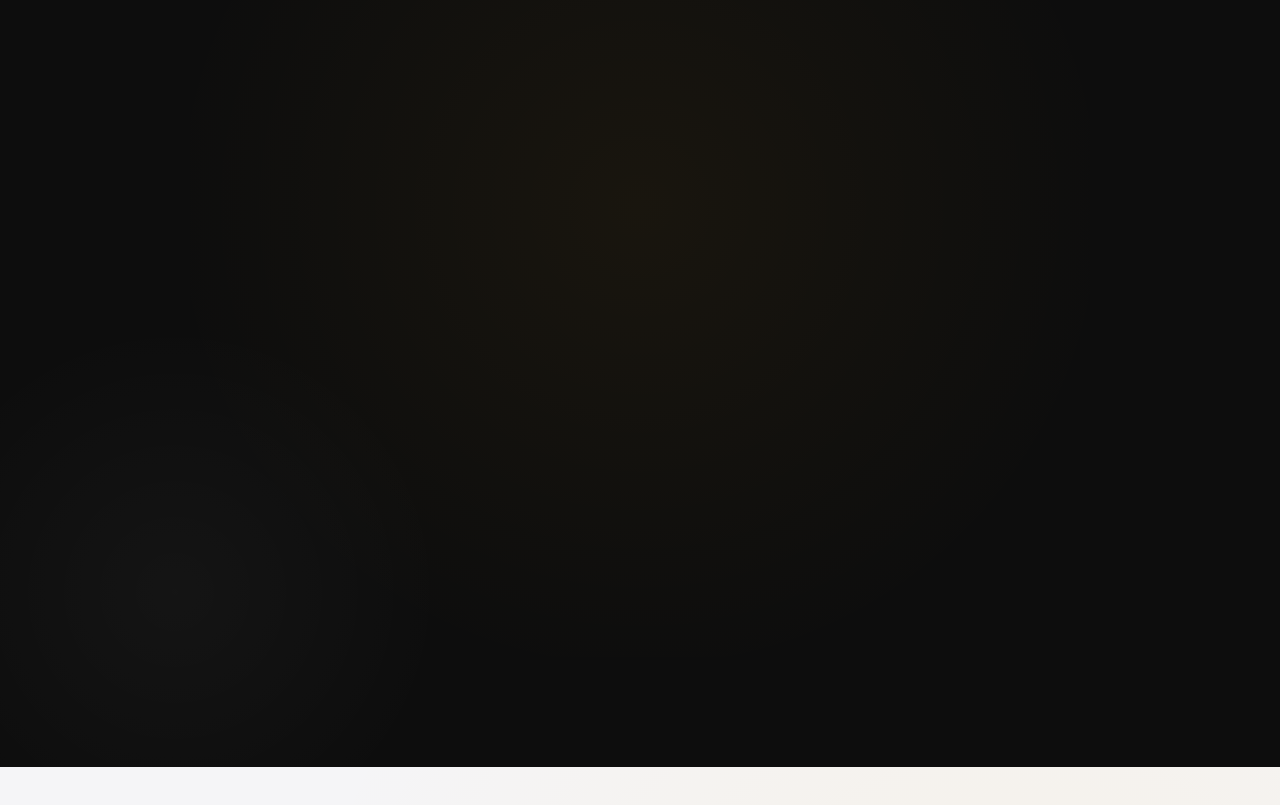
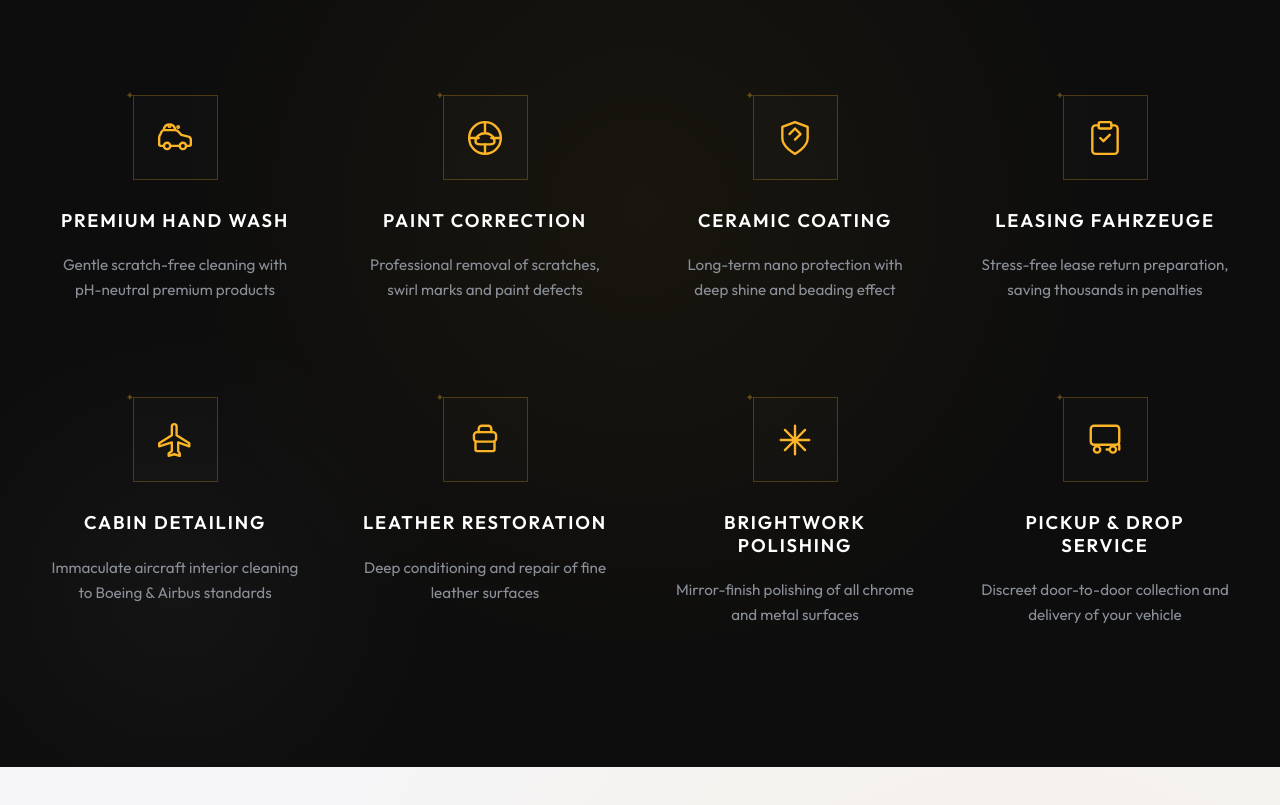
Before and after one commit to ashirvp/WaschEmgel, a website built with Vite: page index.html in a window 1280 px wide. Shown: the part 2931-3736 px from the top of the page. Built offline with nearby package versions, Linux system fonts and the light colour scheme; some packages are replaced by stand-ins of ours; a web font is replaced by a local one.

Commit message:
Replace GSAP ScrollTrigger with robust IntersectionObserver for services reveal

```diff
--- a/main.js
+++ b/main.js
@@ -141,20 +141,23 @@ if (document.querySelector('.flyer-section')) {
   });
 }
 
-// Our Services Grid Reveal
-const serviceGridItems = gsap.utils.toArray('.service-grid-item');
-if (serviceGridItems.length > 0 && document.querySelector('#services-grid')) {
-  gsap.from(serviceGridItems, {
-    y: 25,
-    opacity: 0,
-    duration: 0.55,
-    stagger: 0.04,
-    ease: 'power2.out',
-    scrollTrigger: {
-      trigger: '#services-grid',
-      start: 'top 92%'
-    }
+// Our Services Grid Reveal (IntersectionObserver for absolute robustness on Vercel)
+const servicesSection = document.querySelector('#services-grid');
+const serviceGridItems = document.querySelectorAll('.service-grid-item');
+if (servicesSection && serviceGridItems.length > 0) {
+  const observer = new IntersectionObserver((entries) => {
+    entries.forEach((entry) => {
+      if (entry.isIntersecting) {
+        serviceGridItems.forEach((item) => {
+          item.classList.add('revealed');
+        });
+        observer.unobserve(servicesSection); // stop observing once triggered
+      }
+    });
+  }, {
+    rootMargin: '0px 0px -10% 0px' // triggers slightly before it enters the viewport fully
   });
+  observer.observe(servicesSection);
 }
 
 // Navbar Blur Effect on Scroll
--- a/style.css
+++ b/style.css
@@ -2162,9 +2162,31 @@ h1, h2, h3, h4 {
   flex-direction: column;
   align-items: center;
   text-align: center;
-  transition: all 0.5s cubic-bezier(0.16, 1, 0.3, 1);
   padding: 20px 10px;
-}
+  opacity: 0;
+  transform: translateY(25px);
+  transition: opacity 0.7s cubic-bezier(0.16, 1, 0.3, 1),
+              transform 0.7s cubic-bezier(0.16, 1, 0.3, 1),
+              background 0.5s ease,
+              border-color 0.5s ease,
+              box-shadow 0.5s ease;
+}
+
+.service-grid-item.revealed {
+  opacity: 1;
+  transform: translateY(0);
+  transition-delay: 0s !important; /* Clears delay once revealed so hover transitions are instant */
+}
+
+/* Staggered entrance delays on initial scroll entry */
+.service-grid-item:nth-child(1) { transition-delay: 0.05s; }
+.service-grid-item:nth-child(2) { transition-delay: 0.12s; }
+.service-grid-item:nth-child(3) { transition-delay: 0.19s; }
+.service-grid-item:nth-child(4) { transition-delay: 0.26s; }
+.service-grid-item:nth-child(5) { transition-delay: 0.33s; }
+.service-grid-item:nth-child(6) { transition-delay: 0.40s; }
+.service-grid-item:nth-child(7) { transition-delay: 0.47s; }
+.service-grid-item:nth-child(8) { transition-delay: 0.54s; }
 
 .service-icon-box {
   width: 85px;
```
